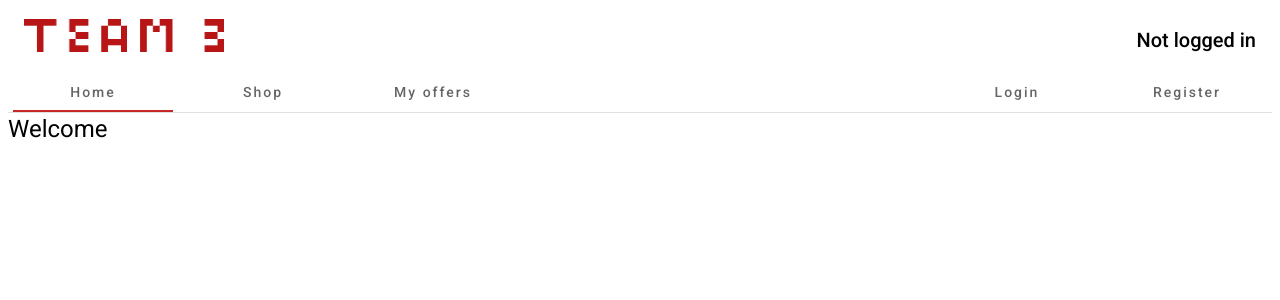
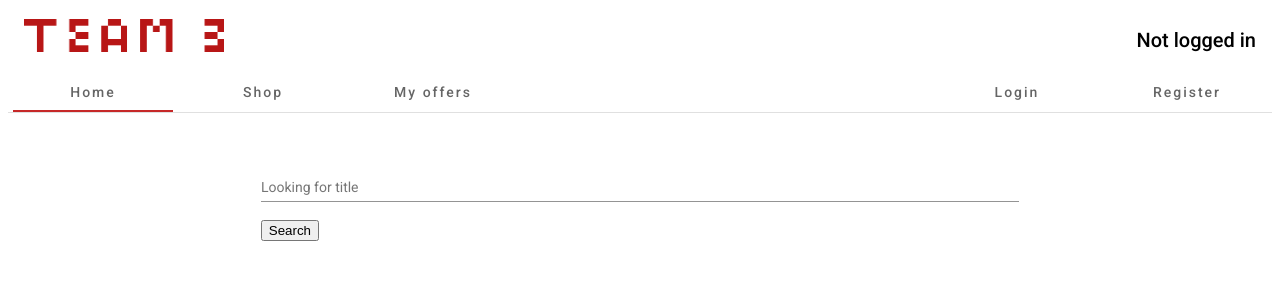
Before and after one commit to scg-unibe-ch/ese2020-team3, an Angular app in the folder frontend/: page / in a window 1280 px wide. Shown: the top 300 px of the page. Built offline with nearby package versions, Linux system fonts and the light colour scheme; no server answers.

Commit message:
add search bar

```diff
--- a/frontend/src/app/welcome-page/welcome-page.component.css
+++ b/frontend/src/app/welcome-page/welcome-page.component.css
@@ -1,34 +1,18 @@
-/*
-
-* {
+html {
     margin: 0;
     padding: 0;
-    box-sizing: border-box;
 }
 
 #main {
-    position: absolute;
-    top: 12%;
-    left: 0;
-    height: 88%;
+    display: flex;
+    align-items: center;
+    justify-content: center;
+    margin-top: 50px;
+    margin-left: 20%;
+    margin-right: 20%;
+    width: 60%;
+}
+
+.search-field, .example-full-width {
     width: 100%;
 }
-
-#landing {
-
-
-    background-size: cover;
-    background-repeat: no-repeat;
-    background-position: center;
-}
-
-#big-title {
-    color: var(--clr-tertiary);
-    text-align: center;
-    transform: translate(0, 10rem);
-    text-shadow: var(--clr-primary) 0 0 20px;
-    font-size: 5rem;
-    letter-spacing: 1rem;
-}
-
-*/
--- a/frontend/src/app/welcome-page/welcome-page.component.html
+++ b/frontend/src/app/welcome-page/welcome-page.component.html
@@ -1,7 +1,11 @@
 <div id="landing">
-
     <div id="main">
-        <h1 id="big-title">Welcome</h1>
+        <form class="search-field">
+            <mat-form-field class="example-full-width">
+                <mat-label>Looking for title</mat-label>
+                <input matInput placeholder="What are you looking for?" value="" name="title">
+            </mat-form-field>
+            <button>Search</button>
+        </form>
     </div>
-
 </div>
--- a/frontend/src/app/welcome-page/welcome-page.component.ts
+++ b/frontend/src/app/welcome-page/welcome-page.component.ts
@@ -1,4 +1,5 @@
 import { Component, OnInit } from '@angular/core';
+import { EventEmitter, Output } from '@angular/core';
 
 @Component({
   selector: 'app-welcome-page',
@@ -6,10 +7,15 @@ import { Component, OnInit } from '@angular/core';
   styleUrls: ['./welcome-page.component.css']
 })
 export class WelcomePageComponent implements OnInit {
+	@Output() searchEvent = new EventEmitter();
 
-  constructor() { }
+	constructor() { }
 
-  ngOnInit(): void {
-  }
+	ngOnInit(): void {
+	}
+
+	onSubmit(searchValue: string) {
+    	this.searchEvent.emit(searchValue);
+  	}
 
 }
```
Also changed, not shown: 1 other file (tests, documents, lock files or other folders).
